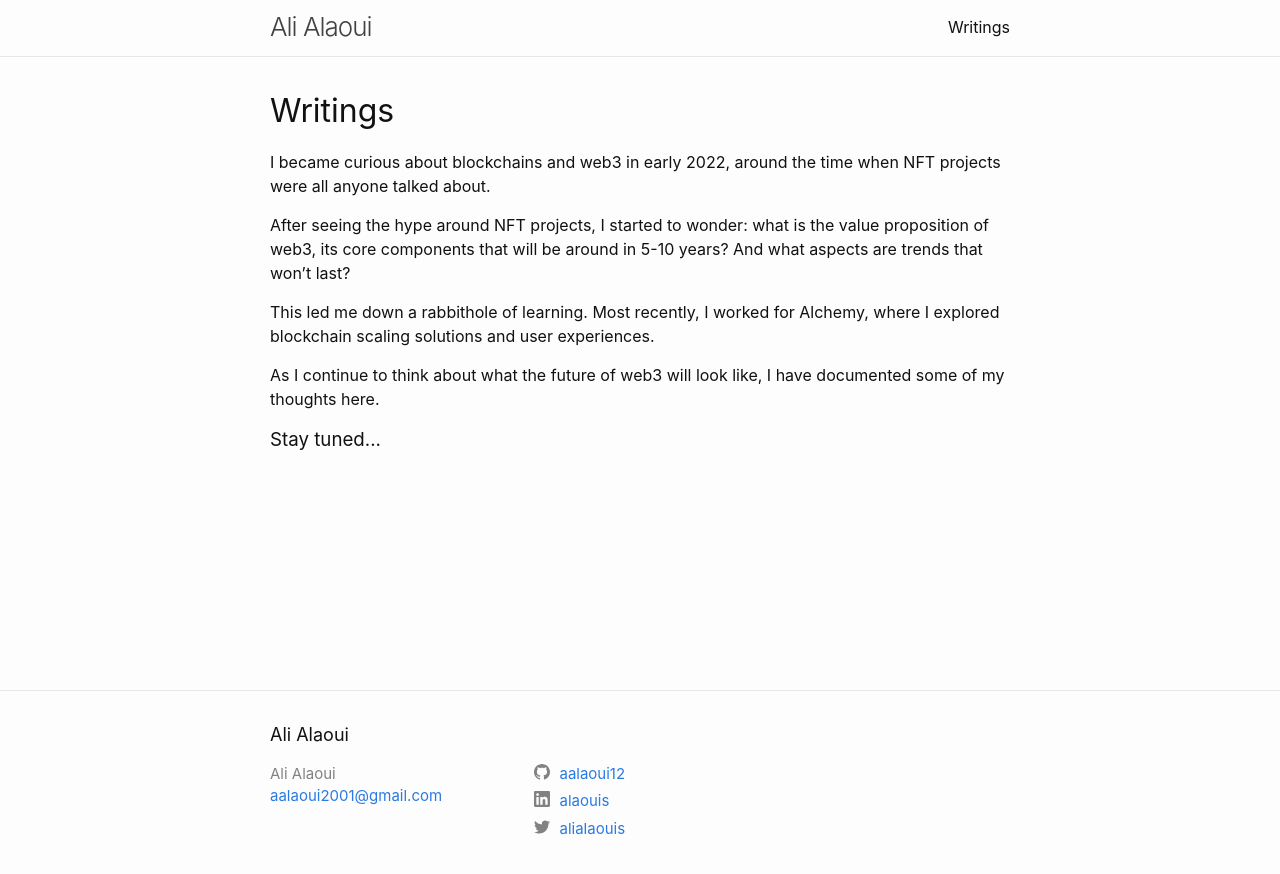
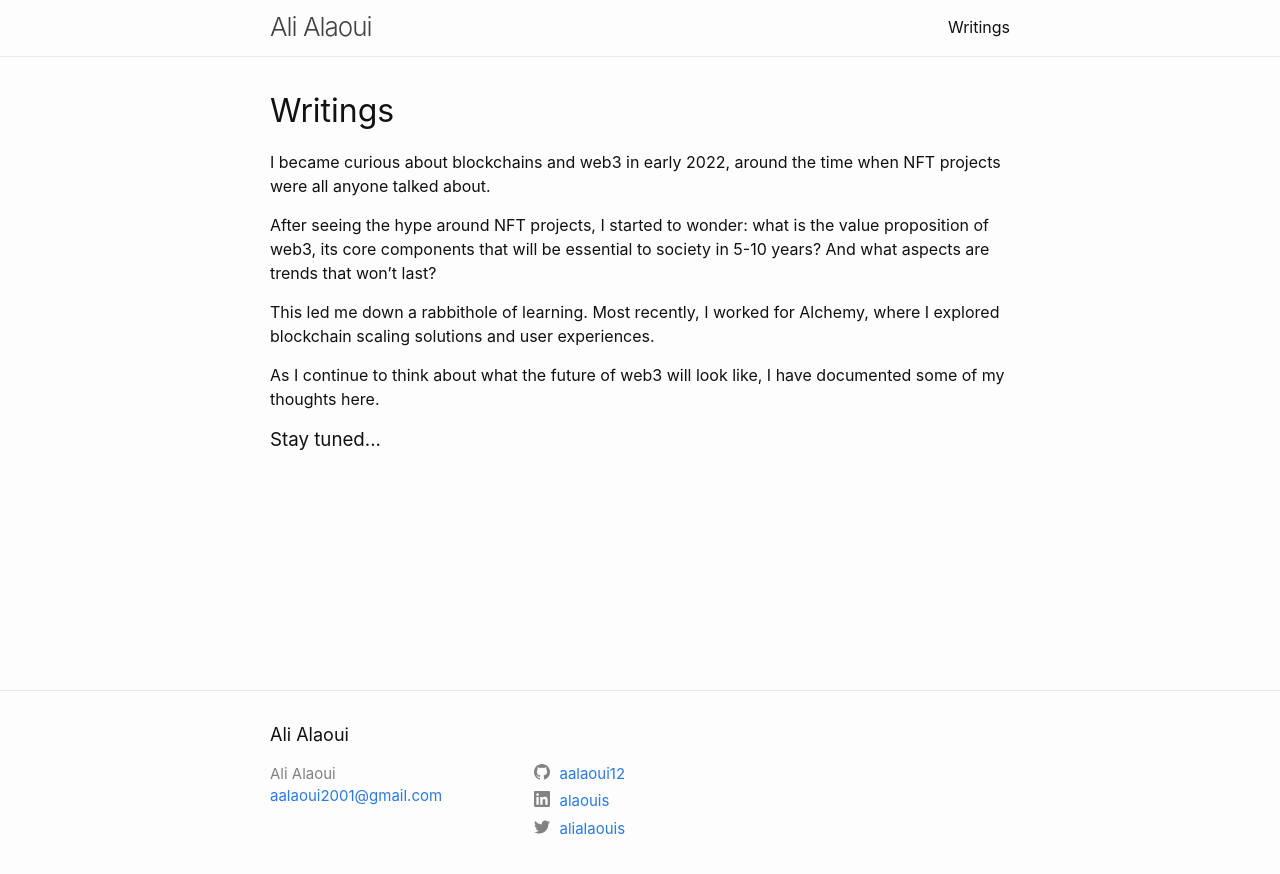
Before and after one commit to aalaoui12/aalaoui, a Jekyll site: the page built from writings.markdown, in a window 1280 px wide. Shown: the top 874 px of the page. Built offline with Jekyll 4.4.1, drawn with Linux system fonts in a browser that asks for light colours.

Commit message:
small edit

```diff
--- a/writings.markdown
+++ b/writings.markdown
@@ -6,7 +6,7 @@ permalink: /writings/
 
 I became curious about blockchains and web3 in early 2022, around the time when NFT projects were all anyone talked about.
 
-After seeing the hype around NFT projects, I started to wonder: what is the value proposition of web3, its core components that will be around in 5-10 years? And what aspects are trends that won't last?
+After seeing the hype around NFT projects, I started to wonder: what is the value proposition of web3, its core components that will be essential to society in 5-10 years? And what aspects are trends that won't last?
 
 This led me down a rabbithole of learning. Most recently, I worked for Alchemy, where I explored blockchain scaling solutions and user experiences.
 
```
